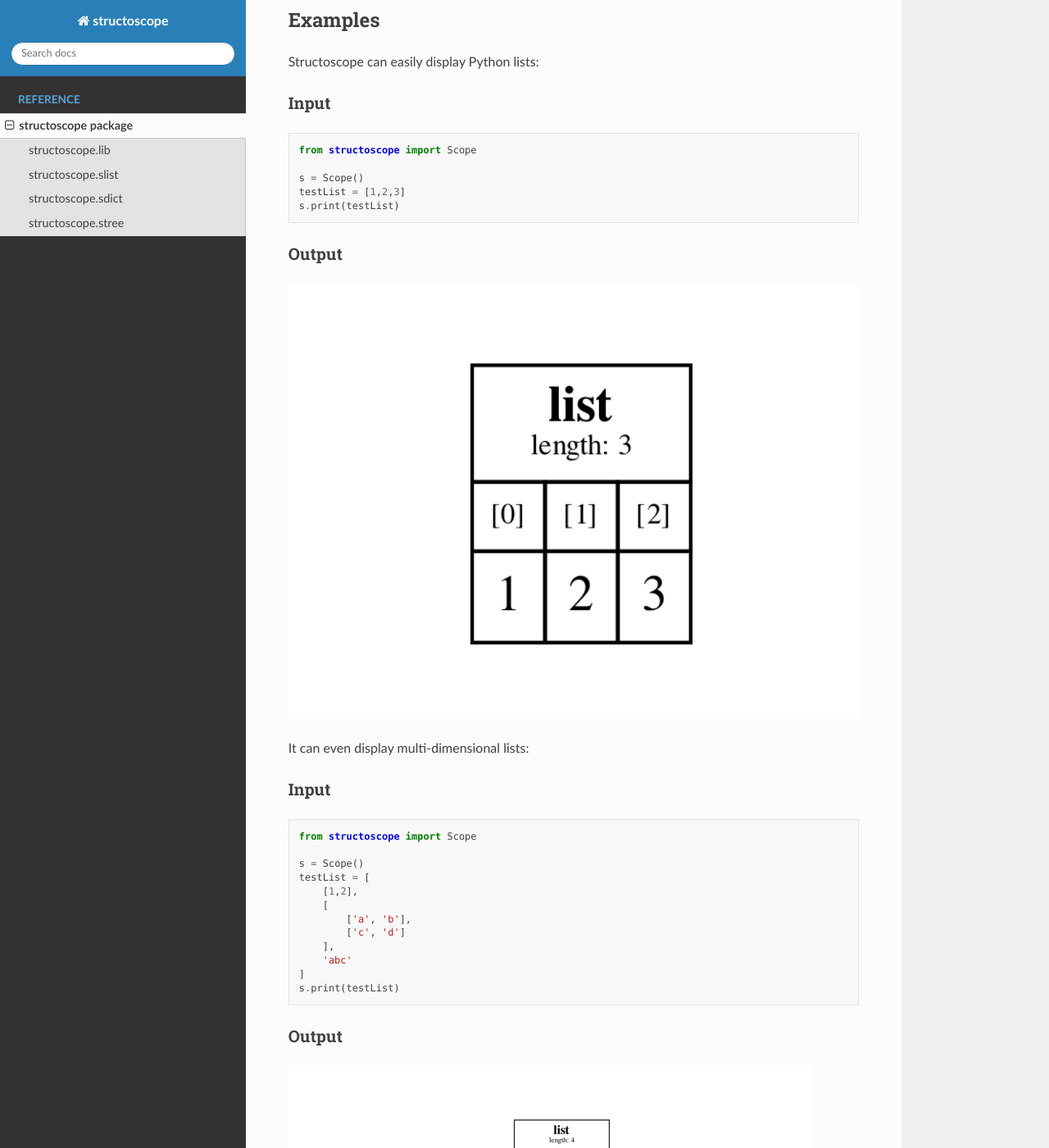
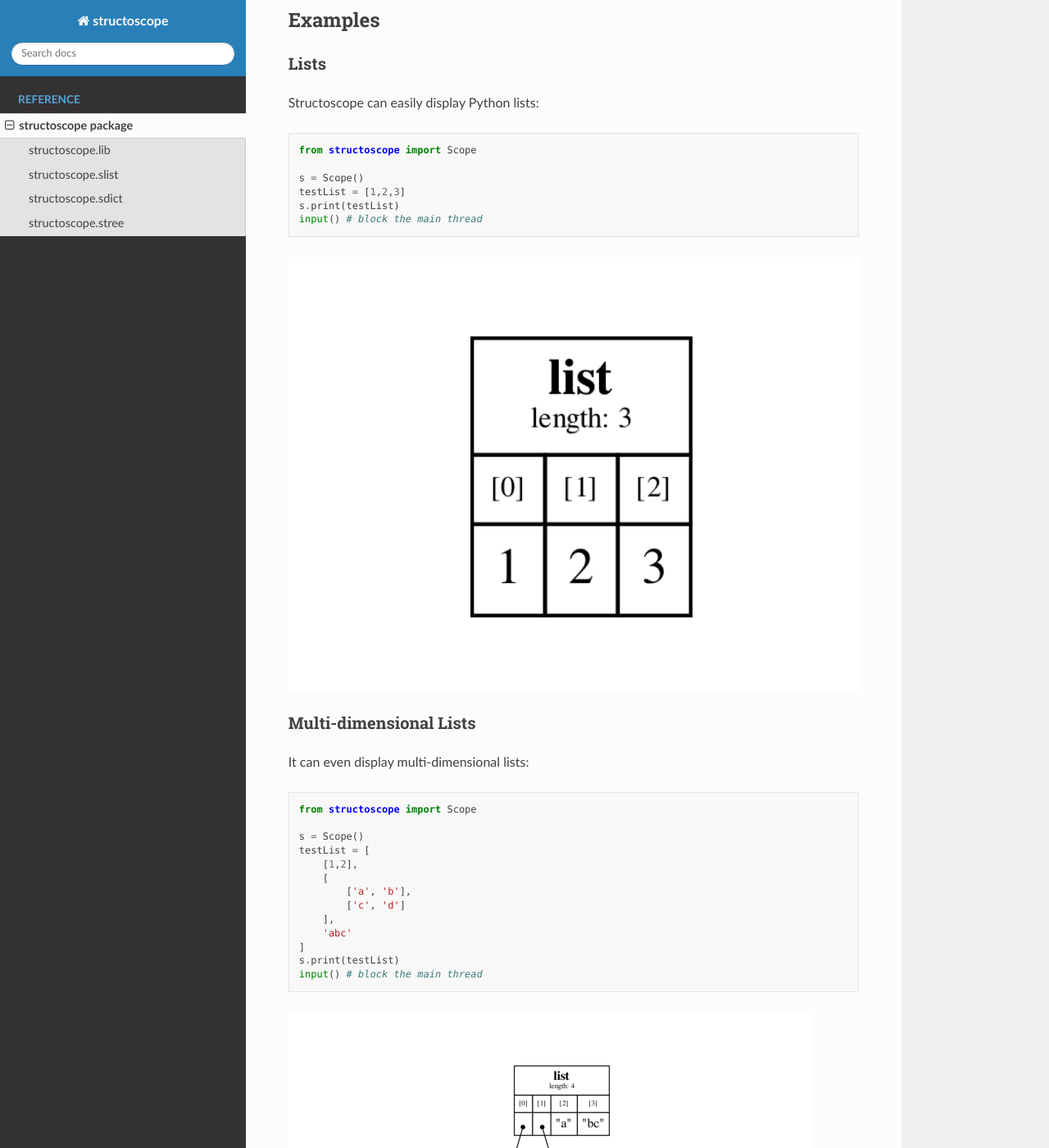
Before and after one commit to matteosandrin/structoscope, a Sphinx documentation site: the page built from docs/index.md, in a window 1280 px wide and 1400 px high, scrolled down 763 px. Shown: the whole window at 82% size. Built offline with Sphinx 7.4.7 and the Read the Docs theme 2.0.0, drawn with Linux system fonts in a browser that asks for light colours; some of the changed text lies outside the part shown.

Commit message:
Make examples more relevant

````diff
--- a/docs/index.md
+++ b/docs/index.md
@@ -29,23 +29,25 @@ pip3 install structoscope
 
 ## Examples
 
+### Lists
+
 Structoscope can easily display Python lists:
 
-#### Input
 ```python
 from structoscope import Scope
 
 s = Scope()
 testList = [1,2,3]
 s.print(testList)
+input() # block the main thread
 ```
 
-#### Output
-![Example 1](https://github.com/matteosandrin/structoscope/raw/master/example_01.png)
+![Example 1](https://raw.githubusercontent.com/matteosandrin/structoscope/master/example_01.png)
+
+### Multi-dimensional Lists
 
 It can even display multi-dimensional lists:
 
-#### Input
 ```python
 from structoscope import Scope
 
@@ -59,14 +61,15 @@ testList = [
     'abc'
 ]
 s.print(testList)
+input() # block the main thread
 ```
 
-#### Output
-![Example 2](https://github.com/matteosandrin/structoscope/raw/master/example_02.png)
+![Example 2](https://raw.githubusercontent.com/matteosandrin/structoscope/master/example_02.png)
+
+### Dictionaries
 
 Or it can display dictionaries:
 
-#### Input
 ```python
 from structoscope import Scope
 
@@ -77,14 +80,15 @@ testDict = {
     'third' : 103,
 }
 s.print(testDict)
+input() # block the main thread
 ```
 
-#### Output
-![Example 3](https://github.com/matteosandrin/structoscope/raw/master/example_03.png)
+![Example 3](https://raw.githubusercontent.com/matteosandrin/structoscope/master/example_03.png)
+
+### Trees
 
 It can even display trees:
 
-#### Input
 ```python
 from structoscope import Scope
 
@@ -110,7 +114,7 @@ node1 = Node(val='B', children=[node4, node5])
 root = Node(val='A', children=[node1, node2, node3])
 
 s.print(root)
+input() # block the main thread
 ```
 
-#### Output
-![Example 4](https://github.com/matteosandrin/structoscope/raw/master/example_04.png)
+![Example 4](https://raw.githubusercontent.com/matteosandrin/structoscope/master/example_04.png)
````
Also changed, not shown: README.md (+16 -13 lines).
